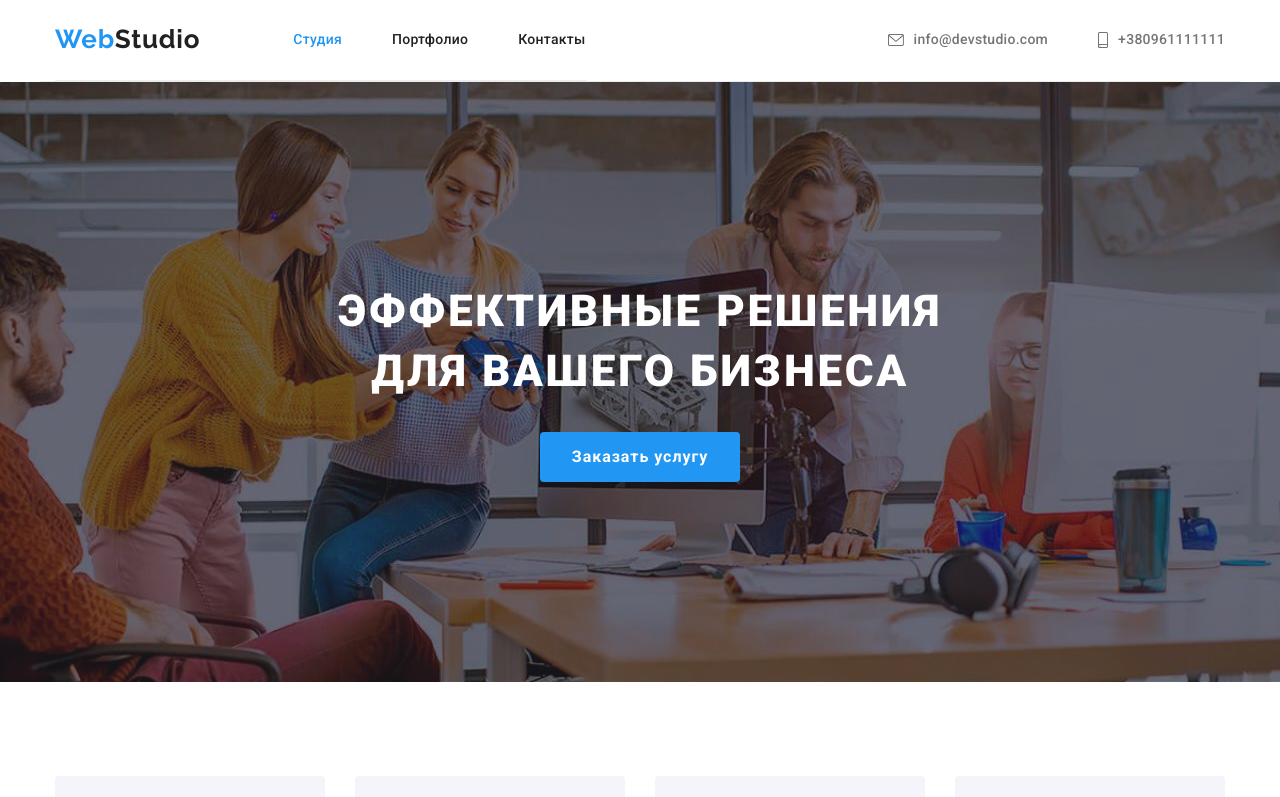
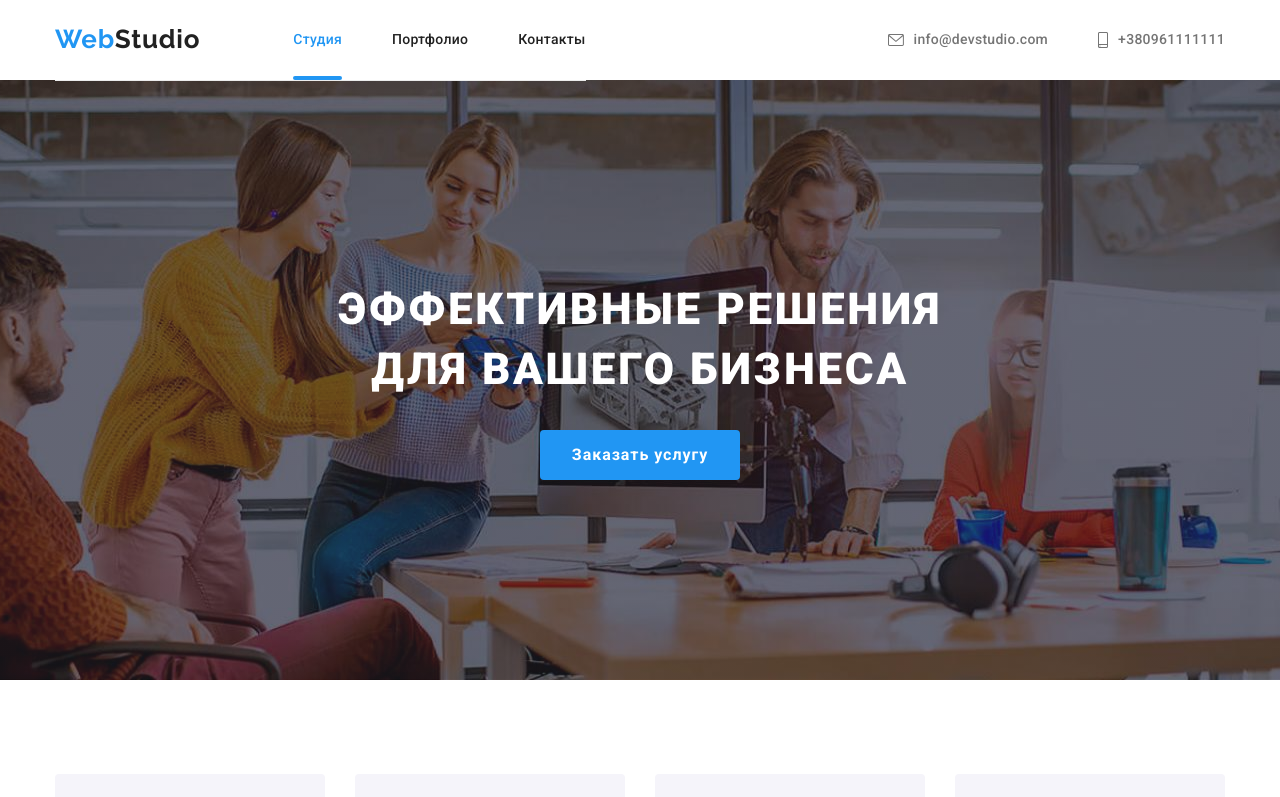
Before and after one commit to maksym-bernatskyi/goit-markup-hw-05, a plain HTML site: page index.html in a window 1280 px wide. Shown: the top 797 px of the page. Drawn offline with nearby package versions, Linux system fonts and the light colour scheme.

Commit message:
update styles.css

```diff
--- a/css/styles.css
+++ b/css/styles.css
@@ -54,6 +54,10 @@ ul {
 }
 
 /* ---------header------------ */
+.header {
+  max-height: 80px;
+  margin: 0;
+}
 .main-nav {
   display: flex;
   align-content: center;
@@ -89,13 +93,27 @@ ul {
   line-height: 1.14;
   letter-spacing: 0.02em;
   text-decoration: none;
+
+  transition: color 250ms cubic-bezier(0.4, 0, 0.2, 1);
 }
 .site-nav .link:hover,
 .site-nav .link:focus {
   color: var(--accent-color);
 }
 .site-nav .link.current {
+  position: relative;
   color: var(--accent-color);
+}
+.site-nav .link.current::after {
+  content: '';
+  position: absolute;
+  left: 0;
+  bottom: 0;
+  display: block;
+  width: 100%;
+  height: 4px;
+  background-color: var(--accent-color);
+  border-radius: 2px;
 }
 .site-nav {
   display: flex;
@@ -120,6 +138,8 @@ ul {
   line-height: 1.14;
   letter-spacing: 0.02em;
   text-decoration: none;
+
+  transition: color 250ms cubic-bezier(0.4, 0, 0.2, 1);
 }
 .contacts-nav .link:hover,
 .contacts-nav .link:focus {
@@ -327,6 +347,8 @@ ul {
   height: 44px;
   background-color: var(--primary-white-color);
   border-radius: 50%;
+
+  transition: color 250ms cubic-bezier(0.4, 0, 0.2, 1);
 }
 .team-social-link:hover,
 .team-social-link:focus {
@@ -379,6 +401,8 @@ ul {
   border: 1px solid #afb1b8;
   box-sizing: border-box;
   border-radius: 4px;
+
+  transition: color 250ms cubic-bezier(0.4, 0, 0.2, 1);
 }
 .clients-link:hover,
 .clients-link:focus {
@@ -426,6 +450,8 @@ ul {
   letter-spacing: 0.03em;
   color: rgba(255, 255, 255, 0.6);
   text-decoration: none;
+
+  transition: color 250ms cubic-bezier(0.4, 0, 0.2, 1);
 }
 .address .contacts:hover,
 .address .contacts:focus {
@@ -468,6 +494,8 @@ ul {
   height: 44px;
   background-color: rgba(255, 255, 255, 0.1);
   border-radius: 50%;
+
+  transition: color 250ms cubic-bezier(0.4, 0, 0.2, 1);
 }
 .connection-link:hover,
 .connection-link:focus {
@@ -500,6 +528,8 @@ ul {
   border-radius: 4px;
   cursor: pointer;
   border: none;
+
+  transition: color 250ms cubic-bezier(0.4, 0, 0.2, 1);
 }
 .btn:hover,
 .btn:focus {
@@ -517,6 +547,8 @@ ul {
 .gallery .link {
   display: block;
   text-decoration: none;
+
+  transition: color 250ms cubic-bezier(0.4, 0, 0.2, 1);
 }
 .gallery .title {
   margin-top: 20px;
```
